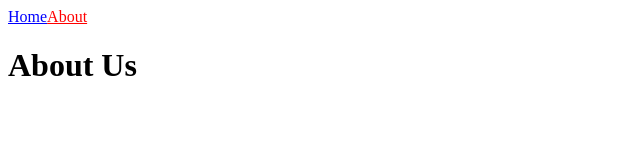
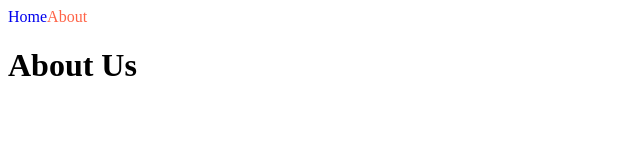
Before and after one commit to NoTabaco/nextjs-fundamentals, a Next.js app: page /about in a window 1280 px wide. Shown: the top 160 px of the page, without its empty margins (0-640 px from the left). Built offline with nearby package versions, Linux system fonts and the light colour scheme.

Commit message:
CSS Modules

```diff
--- /dev/null
+++ b/components/NavBar.module.css
@@ -0,0 +1,7 @@
+.link {
+  text-decoration: none;
+}
+
+.active {
+  color: tomato;
+}
--- a/components/NavBar.tsx
+++ b/components/NavBar.tsx
@@ -1,5 +1,6 @@
 import Link from "next/link";
 import { useRouter } from "next/router";
+import styles from "./NavBar.module.css";
 
 export default function NavBar() {
   const router = useRouter();
@@ -7,10 +8,21 @@ export default function NavBar() {
   return (
     <nav>
       <Link href={"/"} legacyBehavior>
-        <a style={{ color: router.pathname === "/" ? "red" : "blue" }}>Home</a>
+        <a
+          className={`${styles.link} ${
+            router.pathname === "/" ? styles.active : ""
+          }`}
+        >
+          Home
+        </a>
       </Link>
       <Link href={"/about"} legacyBehavior>
-        <a style={{ color: router.pathname === "/about" ? "red" : "blue" }}>
+        <a
+          className={[
+            styles.link,
+            router.pathname === "/about" ? styles.active : "",
+          ].join(" ")}
+        >
           About
         </a>
       </Link>
```
